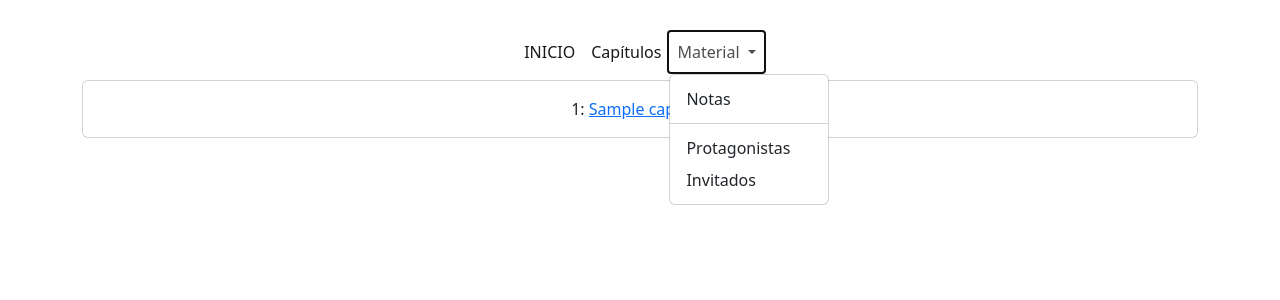
After one commit to Marcelo-MDQ/InspectorMorse, a Django app: page /capitulos in a window 1280 px wide, after a click on "Material". The commit adds this page. Shown: the top 300 px of the page. Run offline with Django 4.2, Linux system fonts and the light colour scheme; tables that the repository leaves empty hold one stand-in row (values such as "Sample post"); parts of the project's set-up code (start-up, migrations or seed data) failed here and were passed over.

Commit message:
varios cambios- menu Capitulos

```diff
--- a/libreria/templates/base.html
+++ b/libreria/templates/base.html
@@ -21,6 +21,8 @@
 
 <body>
   <header>
+
+
   </header>
 
   <main>
@@ -31,7 +33,40 @@
 
         <br/>
         <div class="row">
+
+
+
+
           <div class="col-12">
+
+                  <!-- por ahora no uso fixed-top, tengo que arreglar que heroku me vea el css -->
+                  <nav class="navbar justify-content-center navbar-expand navbar-white bg-white">
+                      <div class="nav navbar-nav">
+                          <a class="nav-item nav-link active" href="{% url 'inicio' %}" aria-current="page">INICIO <span class="visually-hidden">(current)</span></a>
+                          <a class="nav-link nav-link active" href="{% url 'capitulos' %}">Capítulos</a>
+
+
+                          <li class="nav-item dropdown">
+                            <a class="nav-link dropdown-toggle" href="#" id="navbarDropdown" role="button" data-bs-toggle="dropdown" aria-expanded="false">
+                              Material
+                            </a>
+                            <ul class="dropdown-menu" aria-labelledby="navbarDropdown">
+                              <li><a class="dropdown-item">Notas</a></li>
+                              <li><hr class="dropdown-divider"></li>
+                              <li><a class="dropdown-item">Protagonistas</a></li>
+                              <li><a class="dropdown-item">Invitados</a></li>
+
+                            </ul>
+                          </li>
+
+
+                      </div>
+
+
+                  </nav>
+
+
+
             {% block contenido %}  {% endblock %}
             </div>
         </div>
--- /dev/null
+++ b/libreria/templates/paginas/capitulos.html
@@ -0,0 +1,34 @@
+{% extends "base.html" %}
+
+{% block titulo %} Capítulos {% endblock %}
+
+{% block contenido %}
+
+<div class="card">
+    <div class="card-body">
+
+
+
+                    <div class="row justify-content-md-center">
+                                {% for capitulo in capitulos %}
+
+                                    {% if capitulo.visto %}
+                                            <div class="col-md-auto">{{ capitulo.id_capitulo }}:
+                                                <a href="{% url 'resenia_Capitulo' capitulo.id_capitulo %}">{{ capitulo.titulo_ingles }}</a>
+
+                                            </div>
+                                        {% else %}
+                                            <div class="col-md-auto">{{ capitulo.id_capitulo }}: {{ capitulo.titulo_ingles }}
+                                            </div>
+                                    {% endif %}
+
+                                {% endfor %}
+                    </div>
+
+
+
+    </div>
+
+</div>
+
+{% endblock %}
--- a/libreria/templates/paginas/reseniaCapitulo.html
+++ b/libreria/templates/paginas/reseniaCapitulo.html
@@ -24,7 +24,7 @@
 
 
                 <div class="col-xs-12 col-sm-12 col-md-8 col-lg-3">
-                        <img src="{{ capitulos.imagen1_horizontal.url }}" width="100%" float="right" srcset="">
+                        <img src="{{ capitulos.imagen1_horizontal.url }}" width="100%" float="right" srcset="" style="margin-bottom: 10px">
                         <img src="{{ capitulos.imagen2_horizontal.url }}" width="100%" float="right" srcset="">
                 </div>
 
--- a/libreria/urls.py
+++ b/libreria/urls.py
@@ -6,5 +6,6 @@ from django.contrib.staticfiles.urls import static
 
 urlpatterns = [
     path('', views.inicio, name='inicio'),
+    path('capitulos', views.capitulos, name='capitulos'),
     path('resenia/<int:id>/',views.reseniaCapitulo, name = 'resenia_Capitulo'),
 ]+ static(settings.MEDIA_URL, document_root=settings.MEDIA_ROOT)
--- a/libreria/views.py
+++ b/libreria/views.py
@@ -18,3 +18,9 @@ def reseniaCapitulo(request, id):
         'reviews': reviews,
         'invitados': invitados,
         })
+
+def capitulos(request):
+    capitulos = Capitulo.objects.all().order_by('id_capitulo')
+    cantidad = len(capitulos)
+    print(cantidad)
+    return render(request, 'paginas/capitulos.html', {'capitulos': capitulos, 'cantidad': cantidad})
```
Also changed, not shown: libreria/templates/paginas/inicio.html (+1 -8 lines), sistema/settings.py (+26 -26 lines), libreria/static/img/Patrick_Troughton.jpg (added), libreria/static/img/Richard_Durden.jpg (added).
